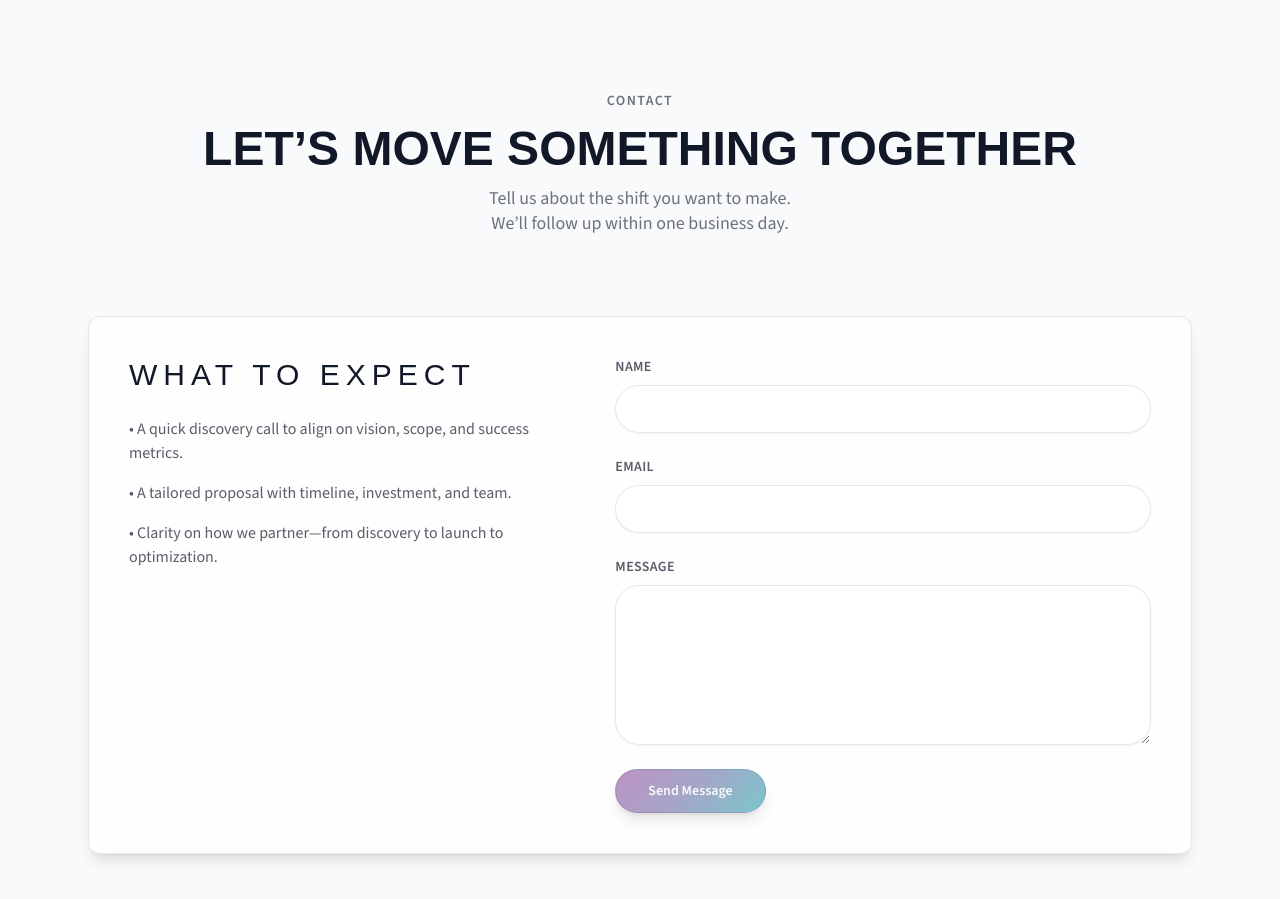
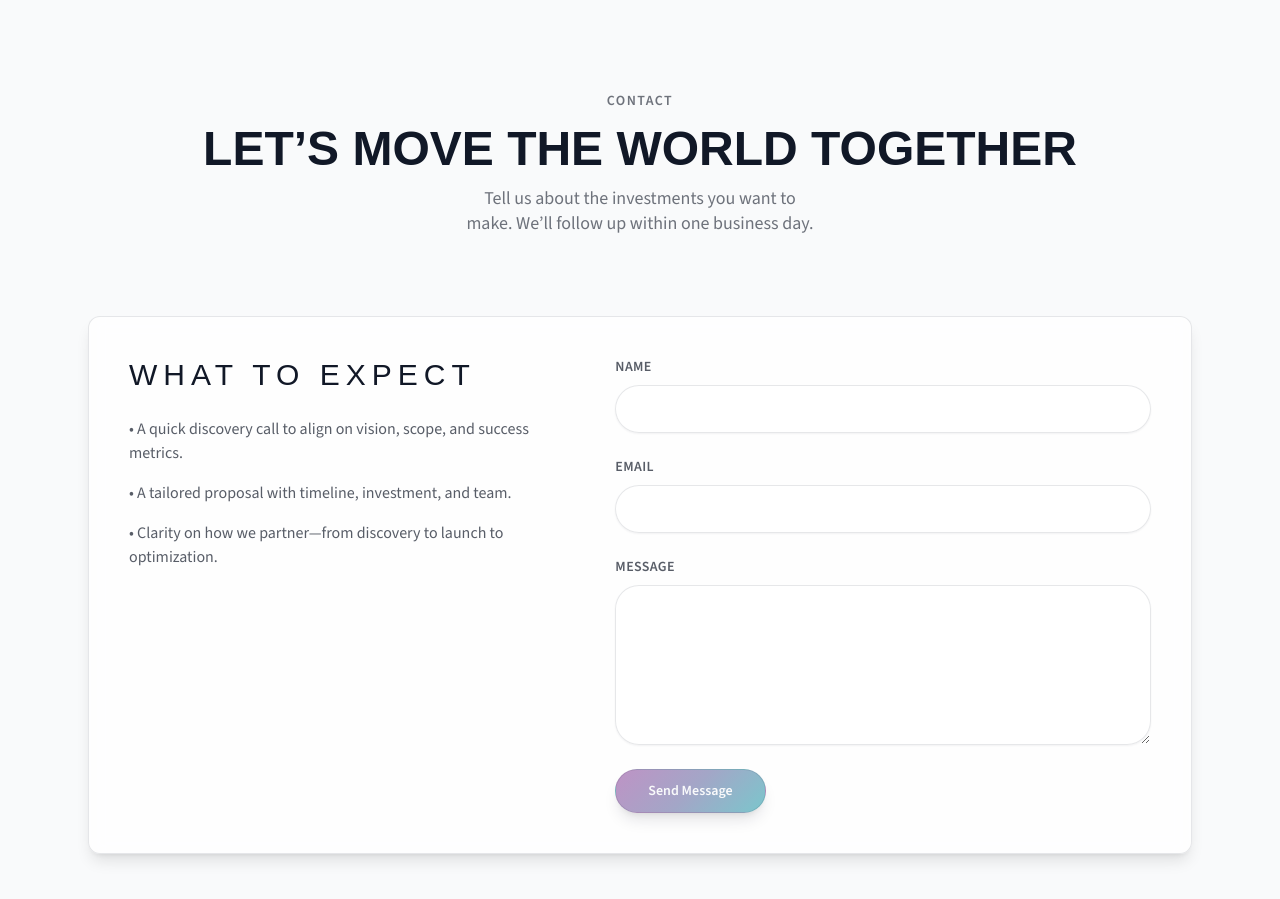
Before and after one commit to thegfnc/place-to-stand, a Next.js app: page / in a window 1280 px wide. Shown: the part 5980-6879 px from the top of the page. Built offline with nearby package versions, Linux system fonts and the light colour scheme; a web font is replaced by a local one.

Commit message:
Copy tweaks

```diff
--- a/src/components/sections/contact-section.tsx
+++ b/src/components/sections/contact-section.tsx
@@ -70,11 +70,11 @@ export function ContactSection() {
           Contact
         </span>
         <h2 className='max-w-5xl text-balance font-headline text-3xl font-semibold uppercase !leading-[.9] text-ink md:text-5xl'>
-          Let’s move something together
+          Let’s move the world together
         </h2>
         <p className='max-w-xl text-balance text-lg !leading-snug text-ink/60'>
-          Tell us about the shift you want to make. We’ll follow up within one
-          business day.
+          Tell us about the investments you want to make. We’ll follow up within
+          one business day.
         </p>
       </div>
       <div className='grid gap-10 rounded-xl border border-ink/10 bg-white/80 p-10 shadow-lg backdrop-blur md:grid-cols-[1fr_1.2fr]'>
```
